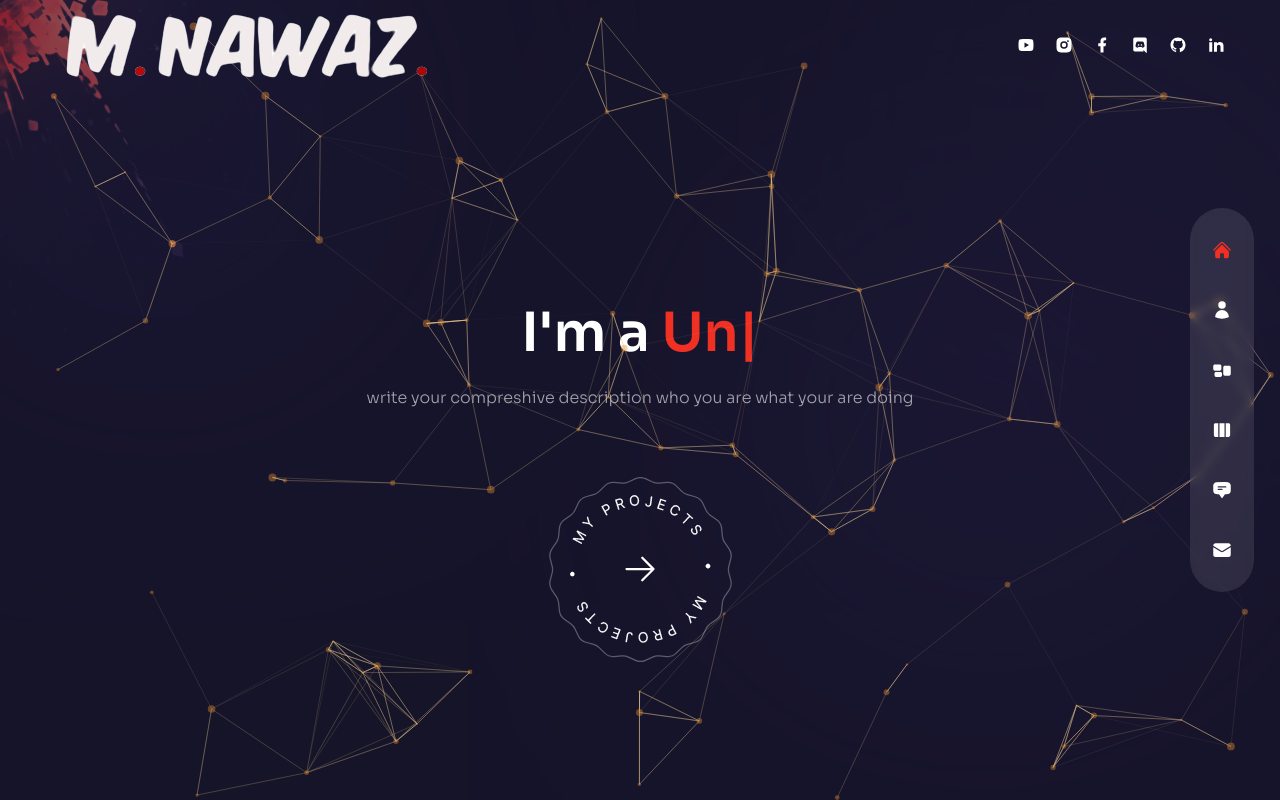
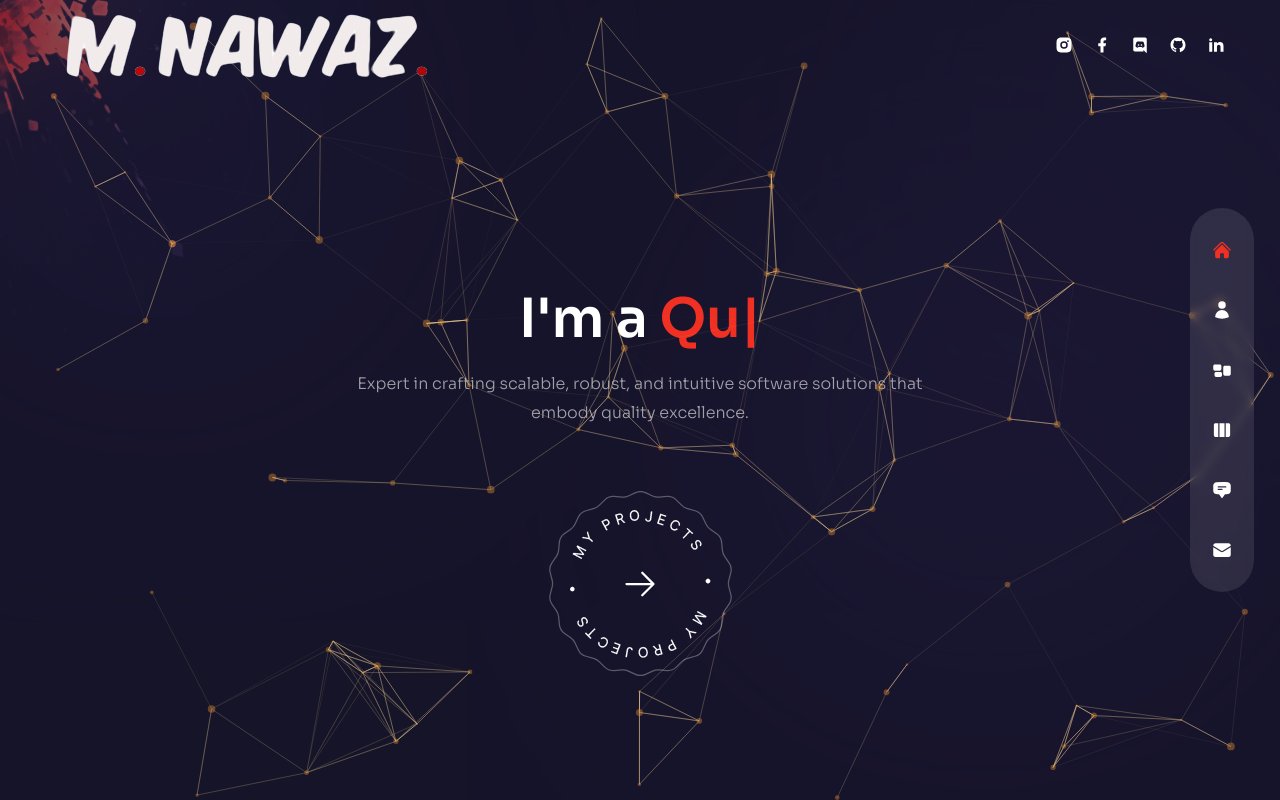
Before and after one commit to nawaz-72/MyPortfolio, a Next.js app: page / in a window 1280 px wide. Built offline with nearby package versions, Linux system fonts and the light colour scheme.

Commit message:
content added

```diff
--- a/components/Socials.js
+++ b/components/Socials.js
@@ -5,22 +5,19 @@ import {RiYoutubeFill, RiInstagramFill, RiFacebookFill, RiDiscordFill, RiGithubF
 
 const Socials = () => {
   return <div className="flex items-center gap-x-5 sm:text-base md:text-lg ">
-    <Link href={''} className="hover:text-accent transition-all hover:motion-safe:animate-spin duration-300">
-      <RiYoutubeFill/>
-    </Link>
-    <Link href={''} className="hover:text-accent transition-all hover:motion-safe:animate-spin duration-300  ">
+    <Link href={'https://www.instagram.com/nawaz_s_6/'} className="hover:text-accent transition-all hover:motion-safe:animate-spin duration-300  ">
       <RiInstagramFill/>
     </Link>
-    <Link href={''} className="hover:text-accent transition-all hover:motion-safe:animate-spin duration-300">
+    <Link href={'https://www.facebook.com/profile.php?id=100004299543880'} className="hover:text-accent transition-all hover:motion-safe:animate-spin duration-300">
       <RiFacebookFill/>
     </Link>
-    <Link href={''} className="hover:text-accent transition-all hover:motion-safe:animate-spin duration-300">
+    <Link href={'https://discord.com/users/760921076502364190'} className="hover:text-accent transition-all hover:motion-safe:animate-spin duration-300">
       <RiDiscordFill/>
     </Link>
-    <Link href={''} className="hover:text-accent transition-all hover:motion-safe:animate-spin duration-300">
+    <Link href={'https://github.com/nawaz-72'} className="hover:text-accent transition-all hover:motion-safe:animate-spin duration-300">
       <RiGithubFill/>
     </Link>
-    <Link href={''} className="hover:text-accent transition-all hover:motion-safe:animate-spin duration-300">
+    <Link href={'https://www.linkedin.com/in/muhammad-nawaz-ul-hassan-1779831a7/'} className="hover:text-accent transition-all hover:motion-safe:animate-spin duration-300">
       <RiLinkedinFill/>
     </Link>
   </div>;
--- a/pages/about/index.js
+++ b/pages/about/index.js
@@ -161,9 +161,9 @@ const About = () => {
             initial="hidden"
             animate="show"
             exit="hidden"
-            className="max-w-[500px] mx-auto xl:mx-0  mb-6 xl:mb-12  px-2  xl:px-0  z-10"
+            className="max-w-[500px] mx-auto xl:mx-0  mb-6 xl:mb-12  px-2  xl:px-0  z-10  xl:line-clamp-4 xxl:line-clamp-none"
           >
-            add about info
+            COMSATS alum and Software Engineer at Altaurux, I blend front-end creativity with back-end stability using technologies like Next.js, React, and Node.js. I'm passionate about delivering seamless websites and eager for new challenges that fuel my growth in web development.
           </motion.p>
           <motion.div
             variants={fadeIn("right", 0.6)}
--- a/pages/index.js
+++ b/pages/index.js
@@ -27,7 +27,7 @@ const Home = () => {
               strings={[
                 "Software Engineer",
                 "Full Stack Developer",
-                "Unit Tester",
+                "Quality Assurance Developer",
               ]}
               typeSpeed={50} // You can customize the typing speed if needed
               backSpeed={30} // You can customize the backspacing speed if needed
@@ -39,9 +39,9 @@ const Home = () => {
             initial="hidden"
             animate="show"
             exit="hidden"
-            className="max-w-sm xl:max-w-xl mx-auto xl:mx-0 mb-10 xl:mb-16"
+            className="max-w-sm xl:max-w-xl mx-auto xl:mx-0 mb-10 xl:mb-16 text-center"
           >
-            write your compreshive description who you are what your are doing
+            Expert in crafting scalable, robust, and intuitive software solutions that embody quality excellence.
           </motion.p>
           <div className="flex justify-center xl:hidden relative">
             <ProjectsBtn />
```
